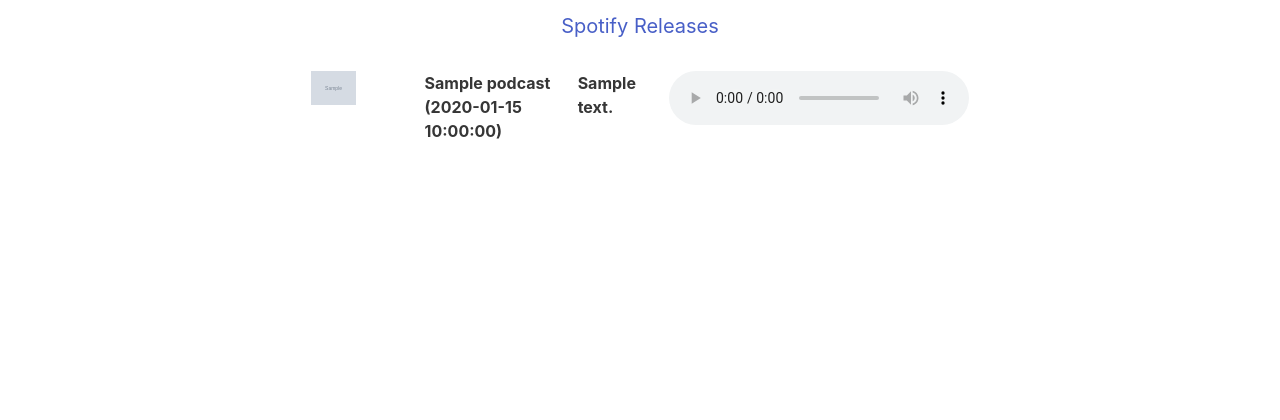
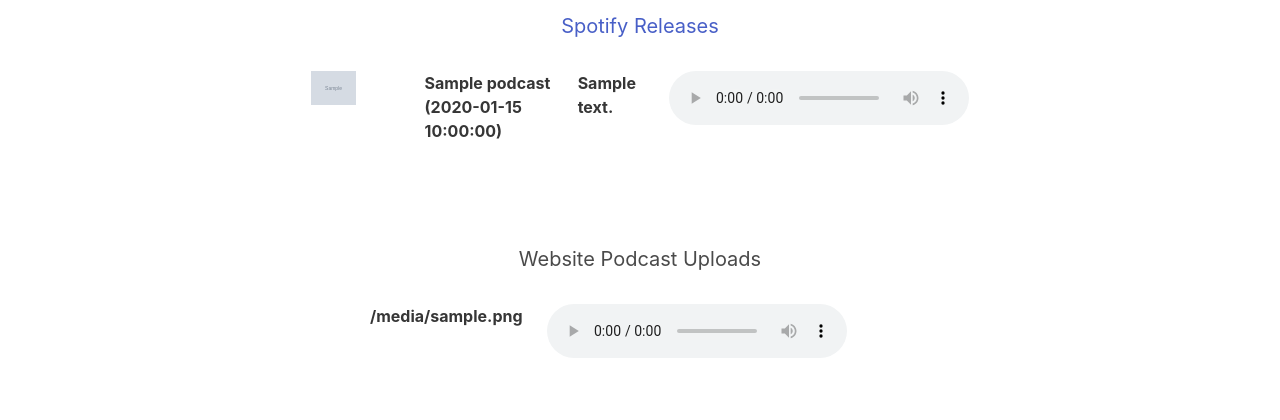
Before and after one commit to trentwiles/podcast, a Flask app: template templates/index.html in a window 1280 px wide. Shown: the part 593-1013 px from the top of the page. Before the commit the page ends 732 px from the top, so only its background shows below. Run offline with Flask 3, Linux system fonts and the light colour scheme; the template is opened without the code that fills it: most values are stand-ins (such as "Sample title", 1, 10 or a date in 2020); grey boxes marked "Sample" are stand-in pictures; lists and menus that the app fills with data are empty; parts of the project's set-up code (start-up, migrations or seed data) failed here and were passed over.

Commit message:
working copy for the day

```diff
--- a/main.py
+++ b/main.py
@@ -5,9 +5,10 @@ import spotify
 import random
 import os
 
-app = Flask(__name__)
+app = Flask(__name__, static_url_path='/storage')
 app.secret_key = json.loads(open("config.json").read())["secret"]
 app.config['SESSION_TYPE'] = 'filesystem'
+app.static_folder = 'storage'
 
 @app.route('/')
 def index():
@@ -15,7 +16,8 @@ def index():
     channel = json.loads(open("config.json").read())["channel"]
     files = [os.path.join("storage", f) for f in os.listdir("storage") if os.path.isfile(os.path.join("storage", f))]
     files.sort(key=lambda x: os.path.getmtime(x))
-    files.remove("README.md")
+    files.remove("storage\README.md")
+    files.remove("storage\.gitignore")
 
     return render_template('index.html', videos = youtube.getChannelVideosAndData(apiKey, channel), podcasts=spotify.getPodcast(), files=files)
 
@@ -43,7 +45,7 @@ def uploadFile():
     if file.filename == '':
         return render_template("msg.html", msg="Select a file!")
 
-    valid = ["mp3", "wav", "aac", "ogg"]
+    valid = ["mp3", "wav"]
     if file.filename.split('.')[len(file.filename.split('.')) - 1] not in valid:
         return render_template("msg.html", msg=f"Bad File Extension (we accept {', '.join(valid)})")
 
--- a/templates/index.html
+++ b/templates/index.html
@@ -40,7 +40,8 @@
     </section>
 
     <section class="section has-text-centered">
-        <h2 class="subtitle"><a href="https://podcasters.spotify.com/pod/show/oaklandoddities" target="_blank">Spotify Releases</a></h2>
+        <h2 class="subtitle"><a href="https://podcasters.spotify.com/pod/show/oaklandoddities" target="_blank">Spotify
+                Releases</a></h2>
         <div class="container is-centered">
             <div class="columns is-centered">
                 <div class="column is-three-fifths">
@@ -48,15 +49,40 @@
                         <table class="table">
                             {% for podcast in podcasts %}
                             <tr>
-                                <th><a href='{{podcast["link"]}}' target="_blank"><img src='{{podcast["image"]}}' width="50%" height="50%"/></a></th>
+                                <th><a href='{{podcast["link"]}}' target="_blank"><img src='{{podcast["image"]}}'
+                                            width="50%" height="50%" /></a></th>
                                 <th>{{podcast["title"]}} ({{podcast["time"]}})</th>
                                 <th>{{podcast["description"]}}</th>
                                 <th>
                                     <audio controls>
                                         <source src='{{podcast["preview"]}}' type="audio/mpeg">
-                                    Your browser does not support the audio element.
+                                        Your browser does not support the audio element.
                                     </audio>
                                 </th>
+                            </tr>
+                            {% endfor %}
+                        </table>
+                    </div>
+                </div>
+            </div>
+        </div>
+    </section>
+
+    <section class="section has-text-centered">
+        <h2 class="subtitle">Website Podcast Uploads</h2>
+        <div class="container">
+            <div class="columns is-centered">
+                <div class="column is-half">
+                    <div class="table-container">
+                        <table class="table">
+                            {% for file in files %}
+                            <tr>
+                                <th>{{file}}</th>
+                                <th>
+                                    <audio controls>
+                                        <source src='/{{file}}' type="audio/mpeg">
+                                        Your browser does not support the audio element.
+                                    </audio>
                             </tr>
                             {% endfor %}
                         </table>
```
